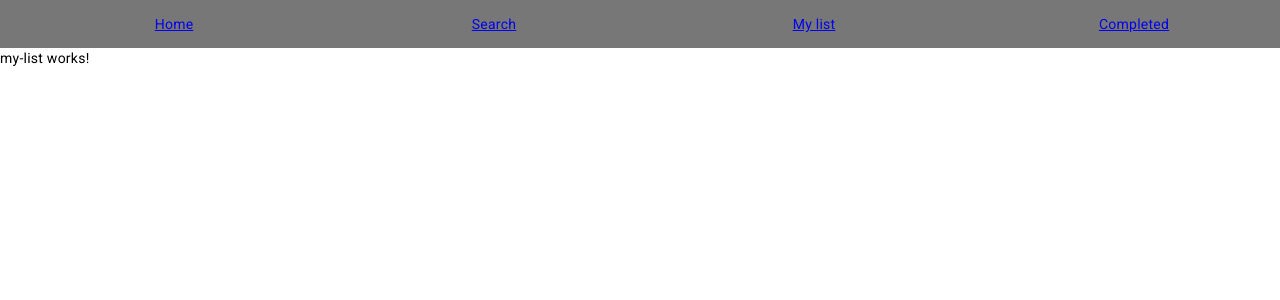
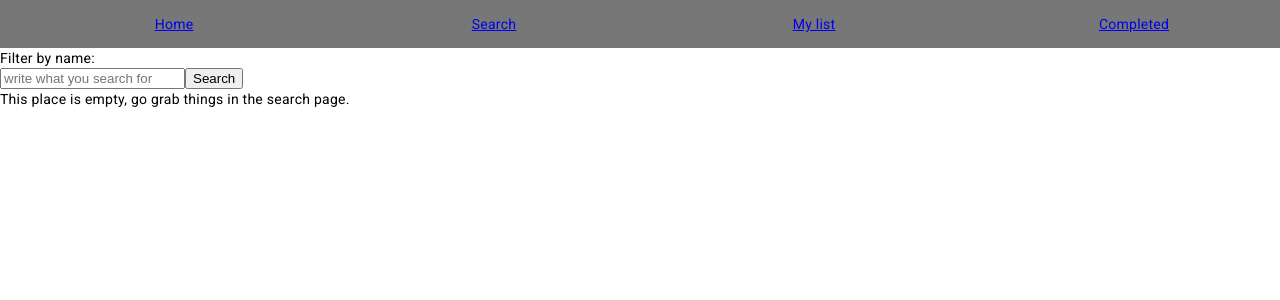
Before and after one commit to YerayMG93/testidxforwarframe, an Angular app: page /mylist in a window 1280 px wide. Shown: the top 300 px of the page. Built offline with nearby package versions, Linux system fonts and the light colour scheme.

Commit message:
my list filter and list of names to search items saved in local storage item page deleted

```diff
--- a/src/app/Services/local/local.service.ts
+++ b/src/app/Services/local/local.service.ts
@@ -1,4 +1,5 @@
 import { Injectable } from '@angular/core';
+import { Observable, Subject, of } from 'rxjs';
 
 @Injectable({
   providedIn: 'root'
@@ -21,8 +22,7 @@ export class LocalService {
   public saveArrayData(key: string, value: string[]) {
     localStorage.setItem(key, JSON.stringify(value));
   }
-
-  public getArrayData(key: string) {
+  public getArrayData(key:string){
     return JSON.parse(localStorage.getItem(key) || '[]');
   }
 
--- a/src/app/app.routes.ts
+++ b/src/app/app.routes.ts
@@ -1,7 +1,6 @@
 import { Routes } from '@angular/router';
 import { HomeComponent } from './pages/home/home.component';
 import { ListComponent } from './pages/list/list.component';
-import { ItemComponent } from './pages/item/item.component';
 import { MyListComponent } from './pages/my-list/my-list.component';
 import { CompletedListComponent } from './pages/completed-list/completed-list.component';
 
@@ -17,11 +16,6 @@ export const routes: Routes = [
         title: 'Search'
     },
     {
-        path:'list/:id',
-        component: ItemComponent,
-        title: 'Item'
-    },
-    {
         path:'mylist',
         component: MyListComponent,
         title: 'MyList'
--- a/src/app/pages/item-card/item-card.component.ts
+++ b/src/app/pages/item-card/item-card.component.ts
@@ -19,8 +19,6 @@ export class ItemCardComponent implements OnInit, OnChanges{
   }
 
   ngOnInit(): void {
-    console.log(this.item);
-    console.log(this.localService.getArrayData(this.item.name));
     if (this.localService.getArrayData(this.item.name).length !== 0) {
       this.updateStatus();
     }
@@ -36,6 +34,12 @@ export class ItemCardComponent implements OnInit, OnChanges{
   }
 
   addToMyList(){
+    let list = this.localService.getArrayData('list');
+    if(list.length == 0){
+      list = [];
+    }
+    list.push(this.item.name);
+    this.localService.saveArrayData('list', list);
     this.item.isMyList = true;
     this.localService.saveObjectData(this.item.name, this.item);
   }
@@ -44,6 +48,9 @@ export class ItemCardComponent implements OnInit, OnChanges{
     this.localService.saveObjectData(this.item.name, this.item);
   }
   removeFromMyList(){
+    let list = this.localService.getObjectData('list');
+    list.splice(list.indexOf(this.item.name), 1);
+    this.localService.saveArrayData('list', list);
     this.localService.removeData(this.item.name);
     this.item.isMyList = false;
   }
--- a/src/app/pages/item/item.component.html
+++ /dev/null
@@ -1 +0,0 @@
-<p>item works!</p>
--- a/src/app/pages/list/list.component.ts
+++ b/src/app/pages/list/list.component.ts
@@ -1,6 +1,5 @@
 import { Component } from '@angular/core';
 import { MatCardModule } from '@angular/material/card';
-import { LocalService } from '../../Services/local/local.service';
 import { FormsModule } from '@angular/forms';
 import { ApiServiceService } from '../../Services/api/api-service.service';
 import { ItemCardComponent } from '../item-card/item-card.component';
@@ -13,6 +12,7 @@ import { ItemCardComponent } from '../item-card/item-card.component';
   templateUrl: './list.component.html',
   styleUrl: './list.component.css'
 })
+
 export class ListComponent {
   title = 'Search list';
   list:any[] = [];
@@ -20,10 +20,9 @@ export class ListComponent {
   myList:any[] = [];
   fname = "";
   api: ApiServiceService;
-  constructor(private localService: LocalService, apiService: ApiServiceService) {
-    this.myList = localService.getArrayData('mylist');
+
+  constructor(private apiService: ApiServiceService) {
     this.api = apiService;
-
   }
 
     search() {
@@ -38,8 +37,4 @@ export class ListComponent {
         }
       });
     }
-
-  ngOnInit() {
-    this.myList = this.localService.getArrayData('mylist');
-  }
 }
--- a/src/app/pages/my-list/my-list.component.html
+++ b/src/app/pages/my-list/my-list.component.html
@@ -1 +1,15 @@
-<p>my-list works!</p>
+<form id="searchbar" action="javascript:void(0);">
+    <label for="fname">Filter by name:</label><br>
+    <input type="text" id="fname" name="fname" [(ngModel)]="fname" placeholder="write what you search for">
+    <input type="submit" value="Search" (click)="loadItems(fname)">
+</form>
+
+@if (itemList.length == 0){
+    <p> This place is empty, go grab things in the search page.</p>
+}
+@else {
+    <p> Everything you listed is here: </p>
+}
+@for (item of itemList; track item.name) {
+    <app-item-card [item]="item"></app-item-card>
+  }
--- a/src/app/pages/my-list/my-list.component.ts
+++ b/src/app/pages/my-list/my-list.component.ts
@@ -1,12 +1,43 @@
 import { Component } from '@angular/core';
+import { MatCardModule } from '@angular/material/card';
+import { ItemCardComponent } from '../item-card/item-card.component';
+import { LocalService } from '../../Services/local/local.service';
+import { FormsModule } from '@angular/forms';
+import { Observable } from 'rxjs';
 
 @Component({
   selector: 'app-my-list',
   standalone: true,
-  imports: [],
+  imports: [MatCardModule, ItemCardComponent, FormsModule],
   templateUrl: './my-list.component.html',
   styleUrl: './my-list.component.css'
 })
 export class MyListComponent {
+  itemList: any[] = [];
+  fname: any;
 
+  constructor(private localStorage: LocalService) {
+    this.loadItems();
+  }
+
+  loadItems(data?:string) {
+    this.itemList = [];
+    let tempItem:any;
+    let list = this.localStorage.getArrayData('list');
+    if(data){
+      for (let i = 0; i < list.length; i++) {
+        tempItem = this.localStorage.getObjectData(list[i]);
+        if (!tempItem.isCompleted && tempItem.name.toLowerCase().includes(data.toLowerCase()))
+          this.itemList.push(tempItem);
+      }
+    }
+    else{
+      for (let i = 0; i < list.length; i++) {
+        if (!this.localStorage.getObjectData(list[i]).isCompleted)
+          this.itemList.push(this.localStorage.getObjectData(list[i]));
+      }
+    }
+
+
+  }
 }
```
Also changed, not shown: src/app/pages/item/item.component.ts (deleted, +0 -12 lines), src/app/pages/item/item.component.css (deleted), 2 other files (tests, documents, lock files or other folders).
